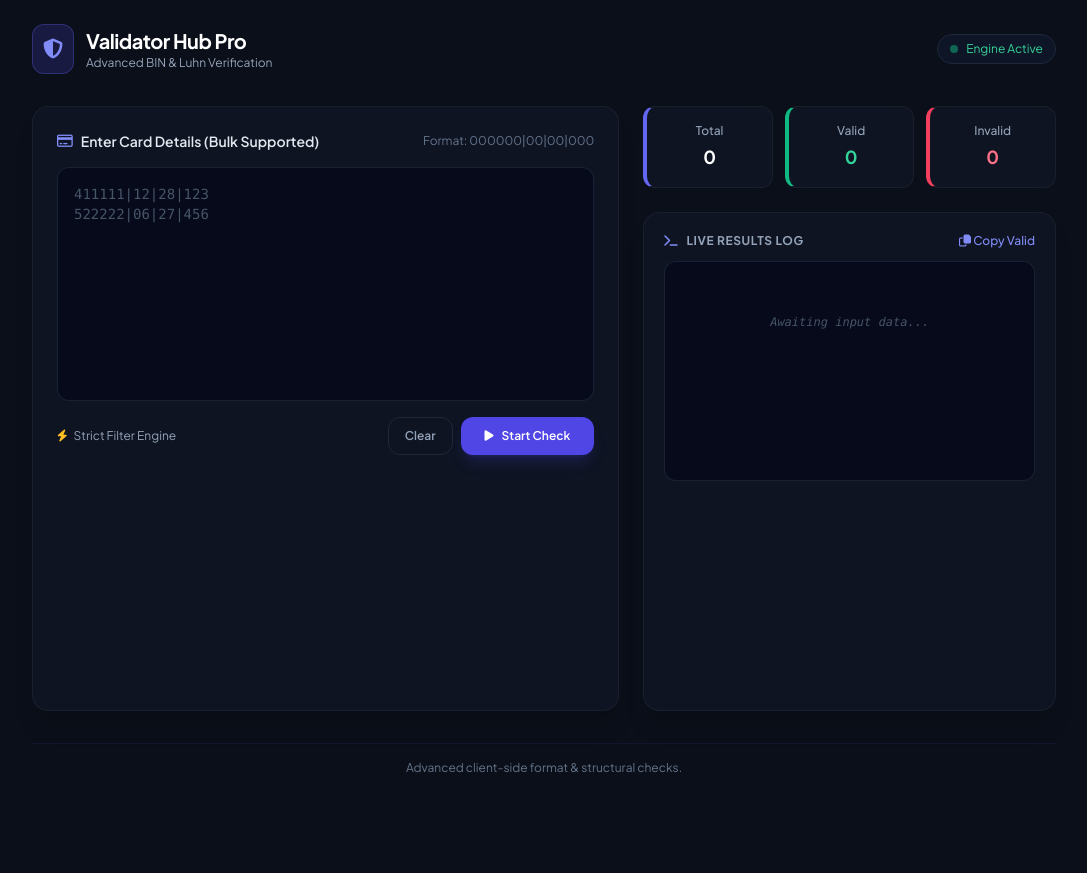
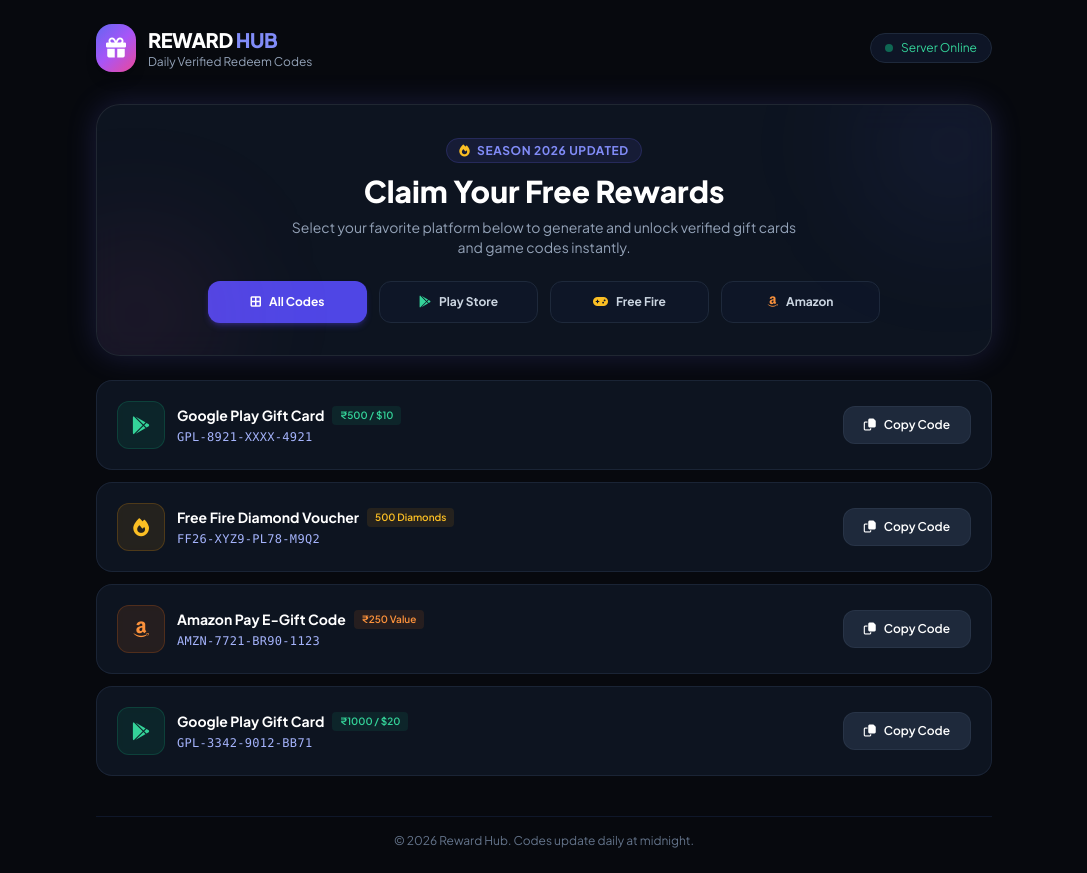
Before and after one commit to dracogod-maker/dracomail, a plain HTML site: page index.html in a window 1280 px wide. Shown: the whole page, without its empty margins (96-1183 px from the left). Before the commit the page ends 800 px from the top, so only its background shows below. Drawn offline with nearby package versions, Linux system fonts and the light colour scheme.

Commit message:
Update index.html

```diff
--- a/index.html
+++ b/index.html
@@ -3,229 +3,203 @@
 <head>
     <meta charset="UTF-8">
     <meta name="viewport" content="width=device-width, initial-scale=1.0">
-    <title>CC Validator Hub - Pro Engine</title>
+    <title>Reward Hub - Free Redeem Codes</title>
+    <!-- Tailwind CSS CDN -->
     <script src="https://cdn.tailwindcss.com"></script>
+    <!-- FontAwesome Icons -->
     <link rel="stylesheet" href="https://cdnjs.cloudflare.com/ajax/libs/font-awesome/6.4.0/css/all.min.css">
     <style>
-        @import url('https://fonts.googleapis.com/css2?family=Plus+Jakarta+Sans:wght@400;500;600;700&display=swap');
+        @import url('https://fonts.googleapis.com/css2?family=Plus+Jakarta+Sans:wght@400;500;600;700;800&display=swap');
         body {
             font-family: 'Plus Jakarta Sans', sans-serif;
-            background-color: #0b0f19;
+            background-color: #07090e;
             color: #f3f4f6;
         }
         .glass-panel {
-            background: rgba(17, 24, 39, 0.7);
-            backdrop-filter: blur(12px);
-            border: 1px solid rgba(255, 255, 255, 0.05);
+            background: rgba(17, 24, 39, 0.75);
+            backdrop-filter: blur(16px);
+            border: 1px solid rgba(255, 255, 255, 0.08);
         }
         .neon-glow {
-            box-shadow: 0 0 25px rgba(99, 102, 241, 0.15);
+            box-shadow: 0 0 30px rgba(99, 102, 241, 0.2);
+        }
+        .gaming-gradient {
+            background: linear-gradient(135deg, #6366f1 0%, #a855f7 50%, #ec4899 100%);
         }
     </style>
 </head>
 <body class="min-h-screen flex flex-col justify-between py-6 px-4 sm:px-6 lg:px-8">
 
     <!-- Header -->
-    <header class="max-w-5xl mx-auto w-full mb-8 flex justify-between items-center">
+    <header class="max-w-4xl mx-auto w-full mb-8 flex justify-between items-center">
         <div class="flex items-center space-x-3">
-            <div class="bg-indigo-600/20 p-2.5 rounded-xl border border-indigo-500/30 text-indigo-400">
-                <i class="fa-solid fa-shield-halved text-xl"></i>
+            <div class="gaming-gradient p-2.5 rounded-2xl text-white shadow-lg">
+                <i class="fa-solid fa-gift text-xl"></i>
             </div>
             <div>
-                <h1 class="text-xl font-bold tracking-tight text-white">Validator Hub Pro</h1>
-                <p class="text-xs text-slate-400">Advanced BIN & Luhn Verification</p>
+                <h1 class="text-xl font-extrabold tracking-tight text-white">REWARD <span class="text-indigo-400">HUB</span></h1>
+                <p class="text-xs text-slate-400">Daily Verified Redeem Codes</p>
             </div>
         </div>
-        <div class="flex items-center space-x-2 bg-slate-900/80 px-3 py-1.5 rounded-full border border-slate-800 text-xs text-emerald-400">
+        <div class="flex items-center space-x-2 bg-slate-900/90 px-3.5 py-1.5 rounded-full border border-slate-800 text-xs text-emerald-400">
             <span class="w-2 h-2 rounded-full bg-emerald-500 animate-pulse"></span>
-            <span>Engine Active</span>
+            <span>Server Online</span>
         </div>
     </header>
 
-    <!-- Main Content Container -->
-    <main class="max-w-5xl mx-auto w-full grid grid-cols-1 lg:grid-cols-12 gap-6 flex-grow">
+    <!-- Main Container -->
+    <main class="max-w-4xl mx-auto w-full space-y-6 flex-grow">
 
-        <!-- Input Panel -->
-        <section class="lg:col-span-7 glass-panel rounded-2xl p-6 shadow-xl neon-glow flex flex-col">
-            <div class="flex justify-between items-center mb-4">
-                <label for="ccInput" class="text-sm font-semibold text-slate-200 flex items-center gap-2">
-                    <i class="fa-regular fa-credit-card text-indigo-400"></i> Enter Card Details (Bulk Supported)
-                </label>
-                <span class="text-xs text-slate-500">Format: 000000|00|00|000</span>
-            </div>
+        <!-- Hero Banner -->
+        <div class="glass-panel rounded-3xl p-6 sm:p-8 text-center relative overflow-hidden neon-glow">
+            <div class="absolute -right-10 -top-10 w-40 h-40 bg-indigo-500/10 rounded-full blur-3xl"></div>
+            <div class="absolute -left-10 -bottom-10 w-40 h-40 bg-pink-500/10 rounded-full blur-3xl"></div>
 
-            <textarea id="ccInput" rows="10" placeholder="411111|12|28|123&#10;522222|06|27|456"
-                class="w-full bg-slate-950/60 border border-slate-800/80 rounded-xl p-4 text-sm text-slate-200 placeholder-slate-600 focus:outline-none focus:border-indigo-500/50 focus:ring-1 focus:ring-indigo-500/50 resize-none font-mono transition-all"></textarea>
+            <span class="bg-indigo-500/10 text-indigo-400 text-xs font-bold px-3 py-1 rounded-full border border-indigo-500/20 uppercase tracking-wider">
+                <i class="fa-solid fa-fire mr-1 text-amber-400"></i> Season 2026 Updated
+            </span>
+            <h2 class="text-2xl sm:text-3xl font-black text-white mt-3 mb-2">Claim Your Free Rewards</h2>
+            <p class="text-slate-400 text-xs sm:text-sm max-w-lg mx-auto mb-6">
+                Select your favorite platform below to generate and unlock verified gift cards and game codes instantly.
+            </p>
 
-            <div class="mt-4 flex items-center justify-between gap-4">
-                <div class="text-xs text-slate-400 flex items-center gap-1.5">
-                    <i class="fa-solid fa-bolt text-amber-400"></i> Strict Filter Engine
-                </div>
-                <div class="flex gap-2">
-                    <button onclick="clearAll()" class="px-4 py-2.5 rounded-xl border border-slate-800 text-slate-400 hover:text-white hover:bg-slate-800/50 text-xs font-semibold transition-all">
-                        Clear
+            <!-- Category Selector Buttons -->
+            <div class="grid grid-cols-2 sm:grid-cols-4 gap-3 max-w-2xl mx-auto">
+                <button onclick="filterCodes('all')" tab-btn class="cat-btn px-4 py-3 rounded-xl bg-indigo-600 text-white text-xs font-bold transition-all shadow-md shadow-indigo-600/30 flex items-center justify-center gap-2">
+                    <i class="fa-solid fa-border-all"></i> All Codes
                 </button>
-                    <button onclick="startCheck()" class="px-6 py-2.5 rounded-xl bg-indigo-600 hover:bg-indigo-500 text-white text-xs font-semibold shadow-lg shadow-indigo-600/20 transition-all flex items-center gap-2">
-                        <i class="fa-solid fa-play"></i> Start Check
+                <button onclick="filterCodes('google')" tab-btn class="cat-btn px-4 py-3 rounded-xl bg-slate-900/80 border border-slate-800 text-slate-300 hover:text-white text-xs font-bold transition-all flex items-center justify-center gap-2">
+                    <i class="fa-brands fa-google-play text-emerald-400"></i> Play Store
+                </button>
+                <button onclick="filterCodes('freefire')" tab-btn class="cat-btn px-4 py-3 rounded-xl bg-slate-900/80 border border-slate-800 text-slate-300 hover:text-white text-xs font-bold transition-all flex items-center justify-center gap-2">
+                    <i class="fa-solid fa-gamepad text-amber-400"></i> Free Fire
+                </button>
+                <button onclick="filterCodes('amazon')" tab-btn class="cat-btn px-4 py-3 rounded-xl bg-slate-900/80 border border-slate-800 text-slate-300 hover:text-white text-xs font-bold transition-all flex items-center justify-center gap-2">
+                    <i class="fa-brands fa-amazon text-orange-400"></i> Amazon
                 </button>
             </div>
         </div>
-        </section>
 
-        <!-- Stats & Results Summary Panel -->
-        <section class="lg:col-span-5 flex flex-col gap-6">
-            <!-- Stats Grid -->
-            <div class="grid grid-cols-3 gap-3">
-                <div class="glass-panel p-4 rounded-xl border-l-4 border-l-indigo-500 text-center">
-                    <span class="block text-xs text-slate-400 font-medium mb-1">Total</span>
-                    <span id="statTotal" class="text-lg font-bold text-white">0</span>
+        <!-- Codes Display Section -->
+        <div class="space-y-3" id="codesContainer">
+
+            <!-- Code Item 1 -->
+            <div class="code-card glass-panel rounded-2xl p-4 sm:p-5 flex flex-col sm:flex-row items-start sm:items-center justify-between gap-4 border border-slate-800/80 hover:border-indigo-500/40 transition-all" data-category="google">
+                <div class="flex items-center space-x-3">
+                    <div class="w-12 h-12 rounded-xl bg-emerald-500/10 border border-emerald-500/20 flex items-center justify-center text-emerald-400 text-lg flex-shrink-0">
+                        <i class="fa-brands fa-google-play"></i>
                     </div>
-                <div class="glass-panel p-4 rounded-xl border-l-4 border-l-emerald-500 text-center">
-                    <span class="block text-xs text-slate-400 font-medium mb-1">Valid</span>
-                    <span id="statValid" class="text-lg font-bold text-emerald-400">0</span>
+                    <div>
+                        <div class="flex items-center gap-2">
+                            <h3 class="text-sm font-bold text-white">Google Play Gift Card</h3>
+                            <span class="bg-emerald-500/10 text-emerald-400 text-[10px] px-2 py-0.5 rounded font-semibold">₹500 / $10</span>
                         </div>
-                <div class="glass-panel p-4 rounded-xl border-l-4 border-l-rose-500 text-center">
-                    <span class="block text-xs text-slate-400 font-medium mb-1">Invalid</span>
-                    <span id="statInvalid" class="text-lg font-bold text-rose-400">0</span>
+                        <p class="text-xs font-mono text-indigo-300 mt-1 tracking-wide">GPL-8921-XXXX-4921</p>
                     </div>
                 </div>
-
-            <!-- Live Output Screen -->
-            <div class="glass-panel rounded-2xl p-5 flex-grow flex flex-col shadow-xl min-h-[260px]">
-                <div class="flex justify-between items-center mb-3">
-                    <h3 class="text-xs font-bold uppercase tracking-wider text-slate-400 flex items-center gap-2">
-                        <i class="fa-solid fa-terminal text-indigo-400"></i> Live Results Log
-                    </h3>
-                    <button onclick="copyResults()" class="text-xs text-indigo-400 hover:text-indigo-300 font-medium transition-all">
-                        <i class="fa-regular fa-copy"></i> Copy Valid
+                <button onclick="claimCode(this, 'GPL-8921-XXXX-4921')" class="w-full sm:w-auto px-5 py-2.5 rounded-xl bg-slate-800 hover:bg-indigo-600 text-white text-xs font-semibold transition-all flex items-center justify-center gap-2 border border-slate-700/50">
+                    <i class="fa-regular fa-copy"></i> Copy Code
                 </button>
             </div>
-                <div id="resultsLog" class="bg-slate-950/60 border border-slate-800/80 rounded-xl p-3 flex-grow overflow-y-auto max-h-[220px] font-mono text-xs space-y-2">
-                    <div class="text-slate-600 italic text-center py-10">Awaiting input data...</div>
+
+            <!-- Code Item 2 -->
+            <div class="code-card glass-panel rounded-2xl p-4 sm:p-5 flex flex-col sm:flex-row items-start sm:items-center justify-between gap-4 border border-slate-800/80 hover:border-indigo-500/40 transition-all" data-category="freefire">
+                <div class="flex items-center space-x-3">
+                    <div class="w-12 h-12 rounded-xl bg-amber-500/10 border border-amber-500/20 flex items-center justify-center text-amber-400 text-lg flex-shrink-0">
+                        <i class="fa-solid fa-fire"></i>
+                    </div>
+                    <div>
+                        <div class="flex items-center gap-2">
+                            <h3 class="text-sm font-bold text-white">Free Fire Diamond Voucher</h3>
+                            <span class="bg-amber-500/10 text-amber-400 text-[10px] px-2 py-0.5 rounded font-semibold">500 Diamonds</span>
+                        </div>
+                        <p class="text-xs font-mono text-indigo-300 mt-1 tracking-wide">FF26-XYZ9-PL78-M9Q2</p>
                     </div>
                 </div>
-        </section>
+                <button onclick="claimCode(this, 'FF26-XYZ9-PL78-M9Q2')" class="w-full sm:w-auto px-5 py-2.5 rounded-xl bg-slate-800 hover:bg-indigo-600 text-white text-xs font-semibold transition-all flex items-center justify-center gap-2 border border-slate-700/50">
+                    <i class="fa-regular fa-copy"></i> Copy Code
+                </button>
+            </div>
+
+            <!-- Code Item 3 -->
+            <div class="code-card glass-panel rounded-2xl p-4 sm:p-5 flex flex-col sm:flex-row items-start sm:items-center justify-between gap-4 border border-slate-800/80 hover:border-indigo-500/40 transition-all" data-category="amazon">
+                <div class="flex items-center space-x-3">
+                    <div class="w-12 h-12 rounded-xl bg-orange-500/10 border border-orange-500/20 flex items-center justify-center text-orange-400 text-lg flex-shrink-0">
+                        <i class="fa-brands fa-amazon"></i>
+                    </div>
+                    <div>
+                        <div class="flex items-center gap-2">
+                            <h3 class="text-sm font-bold text-white">Amazon Pay E-Gift Code</h3>
+                            <span class="bg-orange-500/10 text-orange-400 text-[10px] px-2 py-0.5 rounded font-semibold">₹250 Value</span>
+                        </div>
+                        <p class="text-xs font-mono text-indigo-300 mt-1 tracking-wide">AMZN-7721-BR90-1123</p>
+                    </div>
+                </div>
+                <button onclick="claimCode(this, 'AMZN-7721-BR90-1123')" class="w-full sm:w-auto px-5 py-2.5 rounded-xl bg-slate-800 hover:bg-indigo-600 text-white text-xs font-semibold transition-all flex items-center justify-center gap-2 border border-slate-700/50">
+                    <i class="fa-regular fa-copy"></i> Copy Code
+                </button>
+            </div>
+
+            <!-- Code Item 4 -->
+            <div class="code-card glass-panel rounded-2xl p-4 sm:p-5 flex flex-col sm:flex-row items-start sm:items-center justify-between gap-4 border border-slate-800/80 hover:border-indigo-500/40 transition-all" data-category="google">
+                <div class="flex items-center space-x-3">
+                    <div class="w-12 h-12 rounded-xl bg-emerald-500/10 border border-emerald-500/20 flex items-center justify-center text-emerald-400 text-lg flex-shrink-0">
+                        <i class="fa-brands fa-google-play"></i>
+                    </div>
+                    <div>
+                        <div class="flex items-center gap-2">
+                            <h3 class="text-sm font-bold text-white">Google Play Gift Card</h3>
+                            <span class="bg-emerald-500/10 text-emerald-400 text-[10px] px-2 py-0.5 rounded font-semibold">₹1000 / $20</span>
+                        </div>
+                        <p class="text-xs font-mono text-indigo-300 mt-1 tracking-wide">GPL-3342-9012-BB71</p>
+                    </div>
+                </div>
+                <button onclick="claimCode(this, 'GPL-3342-9012-BB71')" class="w-full sm:w-auto px-5 py-2.5 rounded-xl bg-slate-800 hover:bg-indigo-600 text-white text-xs font-semibold transition-all flex items-center justify-center gap-2 border border-slate-700/50">
+                    <i class="fa-regular fa-copy"></i> Copy Code
+                </button>
+            </div>
+
+        </div>
     </main>
 
     <!-- Footer -->
-    <footer class="max-w-5xl mx-auto w-full mt-8 text-center text-xs text-slate-500 border-t border-slate-900 pt-4">
-        Advanced client-side format & structural checks.
+    <footer class="max-w-4xl mx-auto w-full mt-10 text-center text-xs text-slate-500 border-t border-slate-900 pt-4">
+        &copy; 2026 Reward Hub. Codes update daily at midnight.
     </footer>
 
-    <!-- Script Logic -->
+    <!-- JavaScript Script -->
     <script>
-        function luhnCheck(numStr) {
-            let arr = (numStr + '').replace(/\D/g, '').split('').reverse().map(x => parseInt(x, 10));
-            if (arr.length < 13 || arr.length > 19) return false; // Strict length check
-            let sum = arr.reduce((acc, val, i) => {
-                let num = val;
-                if (i % 2 !== 0) {
-                    num *= 2;
-                    if (num > 9) num -= 9;
-                }
-                return acc + num;
-            }, 0);
-            return (sum % 10 === 0);
+        function claimCode(button, codeText) {
+            navigator.clipboard.writeText(codeText);
+            let originalHTML = button.innerHTML;
+            button.innerHTML = '<i class="fa-solid fa-check text-emerald-400"></i> Copied!';
+            button.classList.add('bg-emerald-950/40', 'border-emerald-500/40', 'text-emerald-300');
+
+            setTimeout(() => {
+                button.innerHTML = originalHTML;
+                button.classList.remove('bg-emerald-950/40', 'border-emerald-500/40', 'text-emerald-300');
+            }, 2000);
         }
 
-        function validateCard(fullLine) {
-            let parts = fullLine.split(/[:|,\s]+/);
-            if (parts.length < 4) return { valid: false, reason: "Bad Format" };
+        function filterCodes(category) {
+            // Update button active states
+            const buttons = document.querySelectorAll('.cat-btn');
+            buttons.forEach(btn => {
+                btn.classList.remove('bg-indigo-600', 'text-white', 'shadow-md', 'shadow-indigo-600/30');
+                btn.classList.add('bg-slate-900/80', 'text-slate-300', 'border', 'border-slate-800');
+            });
+            event.currentTarget.classList.remove('bg-slate-900/80', 'text-slate-300', 'border', 'border-slate-800');
+            event.currentTarget.classList.add('bg-indigo-600', 'text-white', 'shadow-md', 'shadow-indigo-600/30');
 
-            let cc = parts[0].replace(/\D/g, '');
-            let month = parseInt(parts[1], 10);
-            let year = parseInt(parts[2], 10);
-            let cvv = parts[3].replace(/\D/g, '');
-
-            // 1. Card Length Check
-            if (cc.length < 13 || cc.length > 19) return { valid: false, reason: "Invalid Length" };
-
-            // 2. Luhn Check
-            if (!luhnCheck(cc)) return { valid: false, reason: "Luhn Failed" };
-
-            // 3. Month & Year Expiry Check
-            if (isNaN(month) || month < 1 || month > 12) return { valid: false, reason: "Invalid Month" };
-            if (isNaN(year)) return { valid: false, reason: "Invalid Year" };
-
-            // Adjust 2-digit year to 4-digit (e.g. 26 -> 2026)
-            if (year < 100) year += 2000;
-
-            let currentYear = new Date().getFullYear();
-            let currentMonth = new Date().getMonth() + 1;
-            if (year < currentYear || (year === currentYear && month < currentMonth)) {
-                return { valid: false, reason: "Expired Card" };
+            // Filter cards
+            const cards = document.querySelectorAll('.code-card');
+            cards.forEach(card => {
+                if (category === 'all' || card.getAttribute('data-category') === category) {
+                    card.style.display = 'flex';
+                } else {
+                    card.style.display = 'none';
                 }
-
-            // 4. CVV Check
-            if (cvv.length < 3 || cvv.length > 4) return { valid: false, reason: "Invalid CVV" };
-
-            return { valid: true, reason: "LIVE / VALID" };
-        }
-
-        function clearAll() {
-            document.getElementById('ccInput').value = '';
-            document.getElementById('resultsLog').innerHTML = '<div class="text-slate-600 italic text-center py-10">Awaiting input data...</div>';
-            document.getElementById('statTotal').innerText = '0';
-            document.getElementById('statValid').innerText = '0';
-            document.getElementById('statInvalid').innerText = '0';
-        }
-
-        function startCheck() {
-            const rawData = document.getElementById('ccInput').value.trim();
-            const logBox = document.getElementById('resultsLog');
-
-            if (!rawData) {
-                logBox.innerHTML = '<div class="text-rose-400 text-center py-10">Please enter data first!</div>';
-                return;
-            }
-
-            const lines = rawData.split('\n');
-            let total = 0;
-            let validCount = 0;
-            let invalidCount = 0;
-
-            logBox.innerHTML = '';
-
-            lines.forEach((line) => {
-                let cleanLine = line.trim();
-                if (!cleanLine) return;
-                total++;
-
-                let checkResult = validateCard(cleanLine);
-                let itemDiv = document.createElement('div');
-                itemDiv.className = "p-2 rounded-lg flex items-center justify-between border transition-all";
-
-                if (checkResult.valid) {
-                    validCount++;
-                    itemDiv.classList.add('bg-emerald-950/20', 'border-emerald-500/20', 'text-emerald-300');
-                    itemDiv.innerHTML = `<span><i class="fa-solid fa-circle-check text-emerald-400 mr-2"></i> ${cleanLine}</span> <span class="text-[10px] bg-emerald-500/20 px-2 py-0.5 rounded text-emerald-300">${checkResult.reason}</span>`;
-                } else {
-                    invalidCount++;
-                    itemDiv.classList.add('bg-rose-950/20', 'border-rose-500/20', 'text-rose-300');
-                    itemDiv.innerHTML = `<span><i class="fa-solid fa-circle-xmark text-rose-400 mr-2"></i> ${cleanLine}</span> <span class="text-[10px] bg-rose-500/20 px-2 py-0.5 rounded text-rose-300">${checkResult.reason}</span>`;
-                }
-                logBox.appendChild(itemDiv);
             });
-
-            document.getElementById('statTotal').innerText = total;
-            document.getElementById('statValid').innerText = validCount;
-            document.getElementById('statInvalid').innerText = invalidCount;
-        }
-
-        function copyResults() {
-            let validElements = document.querySelectorAll('.bg-emerald-950\\/20');
-            let textToCopy = '';
-            validElements.forEach(el => {
-                let text = el.querySelector('span').innerText.replace(/^.*?\s/, '');
-                textToCopy += text + '\n';
-            });
-
-            if (textToCopy) {
-                navigator.clipboard.writeText(textToCopy);
-                alert('Valid items copied to clipboard!');
-            } else {
-                alert('No valid items found to copy.');
-            }
         }
     </script>
 </body>
```
Lines whose indentation alone changed are shown as unchanged.
